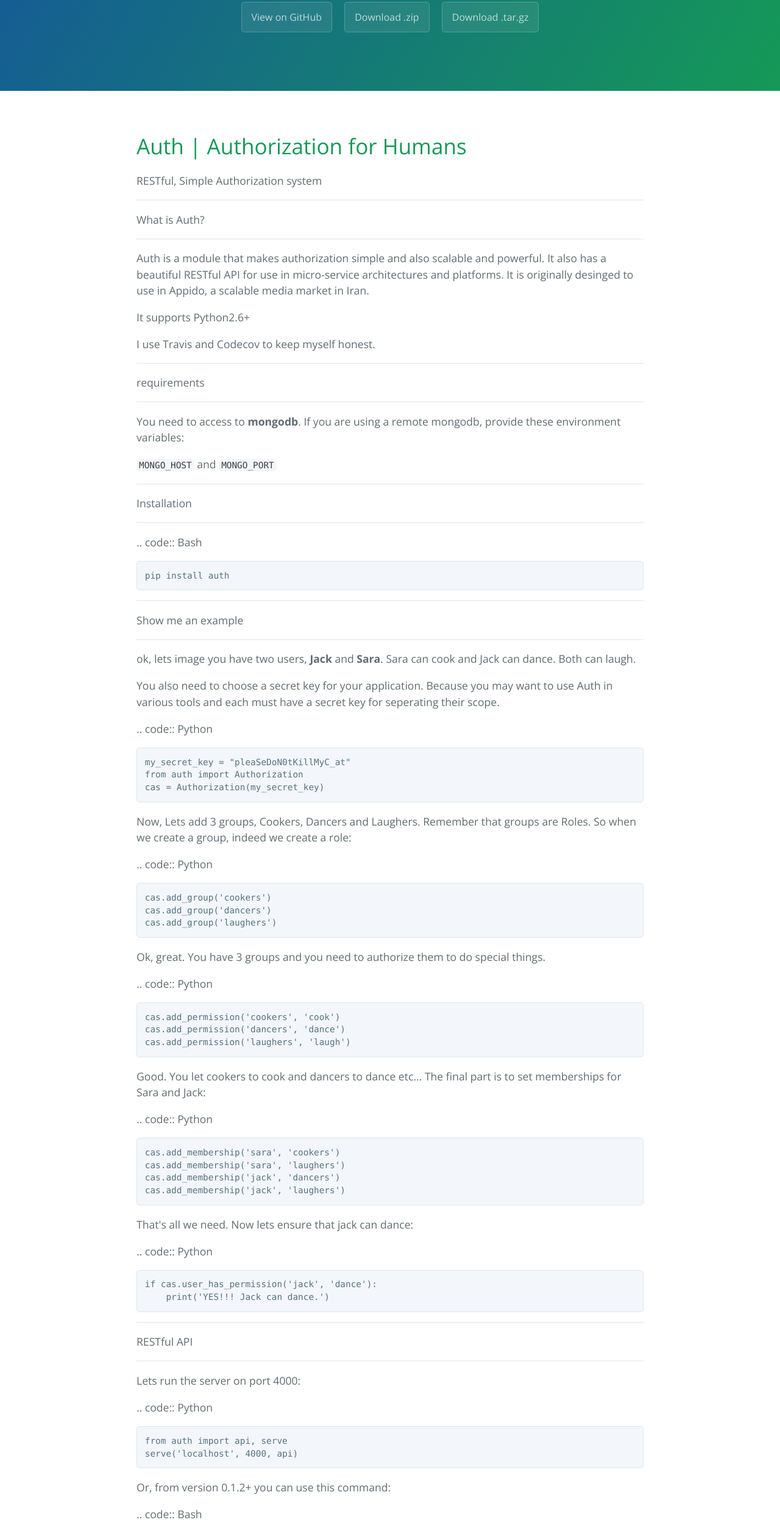
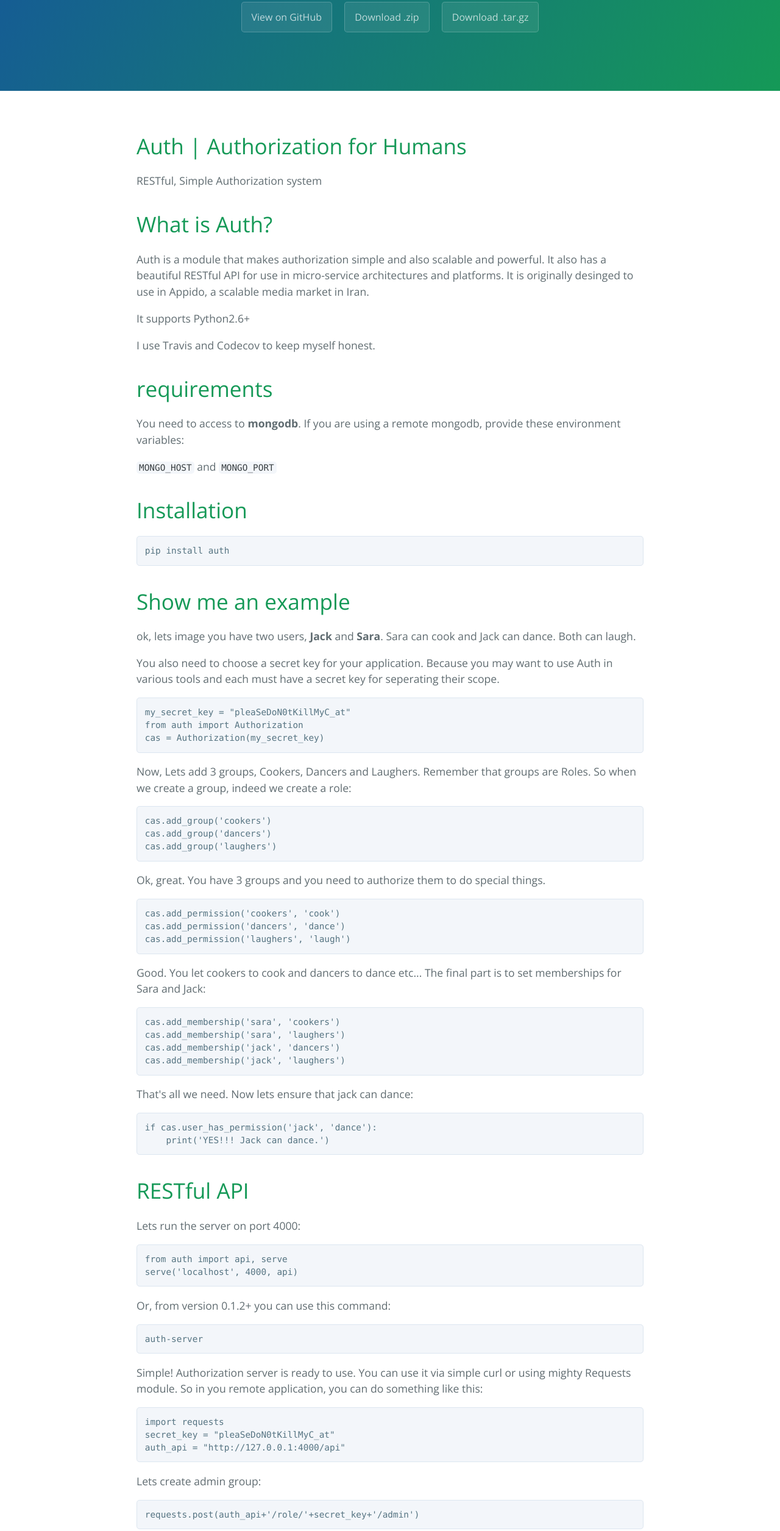
Before and after one commit to ourway/auth, a plain HTML site: page index.html in a window 1280 px wide. Shown: the part 234-2745 px from the top of the page at 61% size. Drawn offline with nearby package versions, Linux system fonts and the light colour scheme.

```diff
--- a/index.html
+++ b/index.html
@@ -26,11 +26,10 @@
 
 <p>RESTful, Simple Authorization system</p>
 
-<hr>
+<h1></h1>
 
-<p>What is Auth?</p>
-
-<hr>
+<h1>
+<a id="what-is-auth" class="anchor" href="#what-is-auth" aria-hidden="true"><span class="octicon octicon-link"></span></a>What is Auth?</h1>
 
 <p>Auth is a module that makes authorization simple and also scalable and powerful.  It also has a beautiful RESTful API for use in micro-service architectures and platforms.  It is originally desinged to use in Appido, a scalable media market in Iran.</p>
 
@@ -38,38 +37,31 @@
 
 <p>I use Travis and Codecov to keep myself honest.</p>
 
-<hr>
+<h1></h1>
 
-<p>requirements</p>
-
-<hr>
+<h1>
+<a id="requirements" class="anchor" href="#requirements" aria-hidden="true"><span class="octicon octicon-link"></span></a>requirements</h1>
 
 <p>You need to access to <strong>mongodb</strong>.  If you are using a remote mongodb,  provide these environment variables:</p>
 
 <p><code>MONGO_HOST</code> and <code>MONGO_PORT</code></p>
 
-<hr>
+<h1></h1>
 
-<p>Installation</p>
-
-<hr>
-
-<p>.. code:: Bash</p>
+<h1>
+<a id="installation" class="anchor" href="#installation" aria-hidden="true"><span class="octicon octicon-link"></span></a>Installation</h1>
 
 <pre><code>pip install auth
 </code></pre>
 
-<hr>
+<h1></h1>
 
-<p>Show me an example</p>
-
-<hr>
+<h1>
+<a id="show-me-an-example" class="anchor" href="#show-me-an-example" aria-hidden="true"><span class="octicon octicon-link"></span></a>Show me an example</h1>
 
 <p>ok, lets image you have two users, <strong>Jack</strong> and <strong>Sara</strong>.  Sara can cook and Jack can dance. Both can laugh.</p>
 
 <p>You also need to choose a secret key for your application.  Because you may want to use Auth in various tools and each must have a secret key for seperating their scope.</p>
-
-<p>.. code:: Python</p>
 
 <pre><code>my_secret_key = "pleaSeDoN0tKillMyC_at"
 from auth import Authorization
@@ -78,16 +70,12 @@ cas = Authorization(my_secret_key)
 
 <p>Now, Lets add 3 groups, Cookers, Dancers and Laughers.  Remember that groups are Roles.  So when we create a group, indeed we create a role:</p>
 
-<p>.. code:: Python</p>
-
 <pre><code>cas.add_group('cookers')
 cas.add_group('dancers')
 cas.add_group('laughers')
 </code></pre>
 
 <p>Ok, great. You have 3 groups and you need to authorize them to do special things.</p>
-
-<p>.. code:: Python</p>
 
 <pre><code>cas.add_permission('cookers', 'cook')
 cas.add_permission('dancers', 'dance')
@@ -97,8 +85,6 @@ cas.add_permission('laughers', 'laugh')
 <p>Good.  You let cookers to cook and dancers to dance etc...
 The final part is to set memberships for Sara and Jack:</p>
 
-<p>.. code:: Python</p>
-
 <pre><code>cas.add_membership('sara', 'cookers')
 cas.add_membership('sara', 'laughers')
 cas.add_membership('jack', 'dancers')
@@ -107,21 +93,16 @@ cas.add_membership('jack', 'laughers')
 
 <p>That's all we need.  Now lets ensure that jack can dance:</p>
 
-<p>.. code:: Python</p>
-
 <pre><code>if cas.user_has_permission('jack', 'dance'):
     print('YES!!! Jack can dance.')
 </code></pre>
 
-<hr>
+<h1></h1>
 
-<p>RESTful API</p>
-
-<hr>
+<h1>
+<a id="restful-api" class="anchor" href="#restful-api" aria-hidden="true"><span class="octicon octicon-link"></span></a>RESTful API</h1>
 
 <p>Lets run the server on port 4000:</p>
-
-<p>.. code:: Python</p>
 
 <pre><code>from auth import api, serve
 serve('localhost', 4000, api)
@@ -129,14 +110,10 @@ serve('localhost', 4000, api)
 
 <p>Or, from version 0.1.2+ you can use this command:</p>
 
-<p>.. code:: Bash</p>
-
 <pre><code>auth-server
 </code></pre>
 
 <p>Simple! Authorization server is ready to use.  You can use it via simple curl or using mighty Requests module.  So in you remote application, you can do something like this:</p>
-
-<p>.. code:: Python</p>
 
 <pre><code>import requests
 secret_key = "pleaSeDoN0tKillMyC_at"
@@ -145,30 +122,23 @@ auth_api = "http://127.0.0.1:4000/api"
 
 <p>Lets create admin group:</p>
 
-<p>.. code:: Python</p>
-
 <pre><code>requests.post(auth_api+'/role/'+secret_key+'/admin')
 </code></pre>
 
 <p>And lets make Jack an admin:</p>
-
-<p>.. code:: Python</p>
 
 <pre><code>requests.post(auth_api+'/permission/'+secret_key+'/jack/admin')
 </code></pre>
 
 <p>And finally let's check if Sara still can cook:</p>
 
-<p>.. code:: Python</p>
-
 <pre><code>requests.get(auth_api+'/has_permission/'+secret_key+'/sara/cook')
 </code></pre>
 
-<hr>
+<h1></h1>
 
-<p>API Methods</p>
-
-<hr>
+<h1>
+<a id="api-methods" class="anchor" href="#api-methods" aria-hidden="true"><span class="octicon octicon-link"></span></a>API Methods</h1>
 
 <ul>
 <li>
@@ -218,41 +188,13 @@ auth_api = "http://127.0.0.1:4000/api"
 </li>
 </ul>
 
-<hr>
+<h1></h1>
 
-<p>Copyright</p>
-
-<hr>
+<h1>
+<a id="copyright" class="anchor" href="#copyright" aria-hidden="true"><span class="octicon octicon-link"></span></a>Copyright</h1>
 
 <ul>
 <li>Farsheed Ashouri <code>@ &lt;mailto:rodmena@me.com&gt;</code>_</li>
-</ul>
-
-<hr>
-
-<p>Documentation</p>
-
-<hr>
-
-<p>Feel free to dig into source code.  If you think you can improve the documentation, please do so and send me a pull request.</p>
-
-<hr>
-
-<p>Unit Tests and Coverage</p>
-
-<hr>
-
-<p>I am trying to add tests as much as I can, but still there are areas that need improvement.</p>
-
-<hr>
-
-<p>To DO</p>
-
-<hr>
-
-<ul>
-<li>Add Authentication features</li>
-<li>Improve Code Coverage</li>
 </ul>
 
       <footer class="site-footer">
```
Also changed, not shown: params.json (+1 -1 lines).
